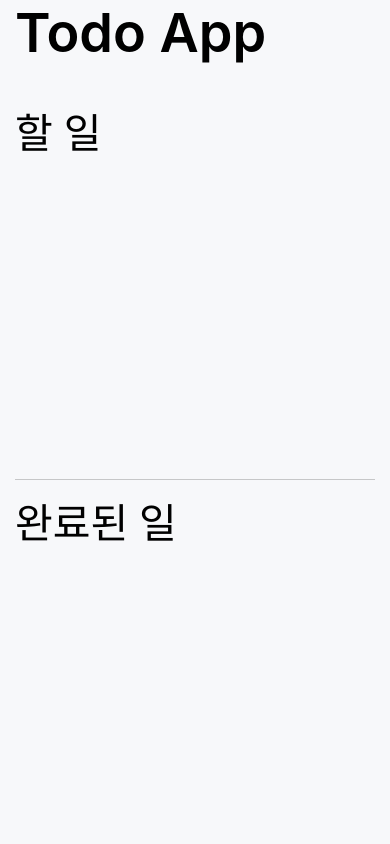
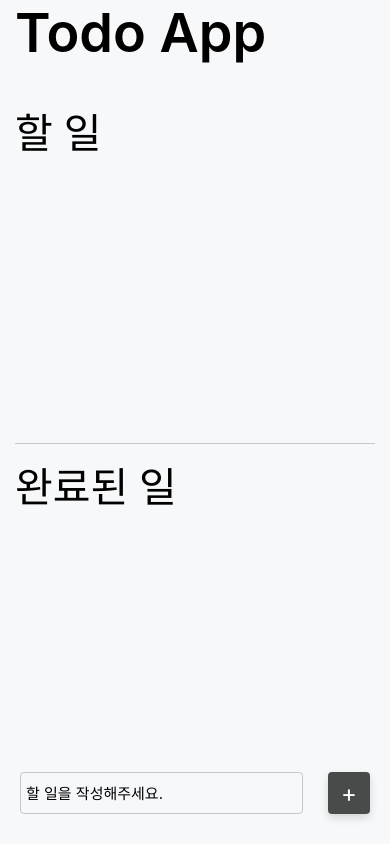
Before and after one commit to yiminwook/study-react-native, a React Native app in the folder TodoList/: screen / in a window 390 px wide. Built offline with nearby package versions, Linux system fonts and the light colour scheme.

Commit message:
Add: InputForm

```diff
--- a/TodoList/components/InputForm.tsx
+++ b/TodoList/components/InputForm.tsx
@@ -1,7 +1,56 @@
-import { View } from 'react-native';
+import React from 'react';
+import { KeyboardAvoidingView, Platform, Pressable, StyleSheet, Text, TextInput } from 'react-native';
 
 const InputForm = () => {
-  return <View></View>;
+  return (
+    <KeyboardAvoidingView style={styles.addFormContainer} behavior={Platform.OS === 'ios' ? 'padding' : 'height'}>
+      <TextInput style={styles.inputField} placeholder="할 일을 작성해주세요." />
+      <Pressable style={styles.addButton}>
+        <Text style={styles.addButtonText}>+</Text>
+      </Pressable>
+    </KeyboardAvoidingView>
+  );
 };
 
+const styles = StyleSheet.create({
+  addFormContainer: {
+    flexDirection: 'row',
+    marginTop: 'auto',
+    marginBottom: 30,
+    paddingHorizontal: 20,
+    backgroundColor: '#f7f8fa',
+  },
+  inputField: {
+    flex: 1,
+    height: 42,
+    padding: 5,
+    marginRight: 25,
+    borderRadius: 4,
+    borderColor: 'rgba(0, 0, 0, 0.2)',
+    borderWidth: 1,
+    color: '#000000',
+    fontSize: 15,
+    textAlignVertical: 'center',
+  },
+  addButton: {
+    justifyContent: 'center',
+    width: 42,
+    height: 42,
+    borderRadius: 4,
+    backgroundColor: 'rgba(0, 0, 0, 0.7)',
+    shadowColor: '#000000',
+    shadowOpacity: 0.14,
+    shadowRadius: 8,
+    shadowOffset: {
+      width: 0,
+      height: 4,
+    },
+  },
+  addButtonText: {
+    color: 'white',
+    fontSize: 24,
+    textAlign: 'center',
+  },
+});
+
 export default InputForm;
--- a/TodoList/screens/Main.tsx
+++ b/TodoList/screens/Main.tsx
@@ -1,5 +1,6 @@
 import React from 'react';
 import { SafeAreaView, StatusBar, StyleSheet, View, Text, useColorScheme, Platform } from 'react-native';
+import InputForm from '../components/InputForm';
 
 const Main = () => {
   const theme = useColorScheme();
@@ -14,6 +15,7 @@
       <View style={styles.listView}>
         <Text style={styles.listTitle}>완료된 일</Text>
       </View>
+      <InputForm />
     </SafeAreaView>
   );
 };
```
